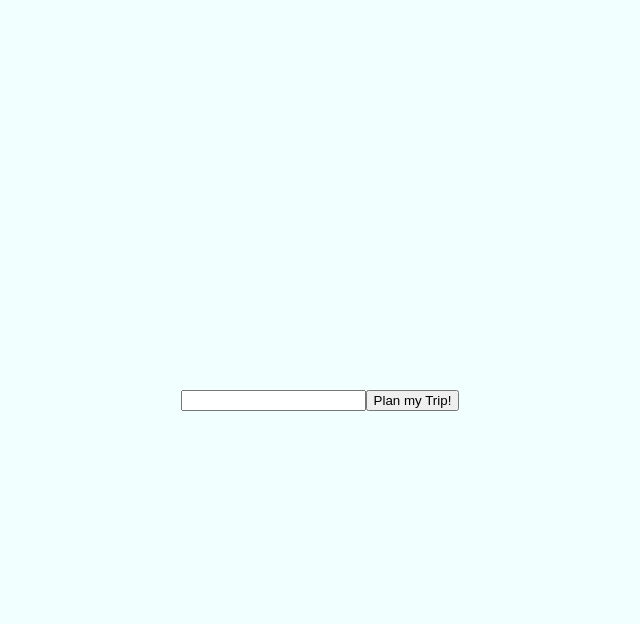
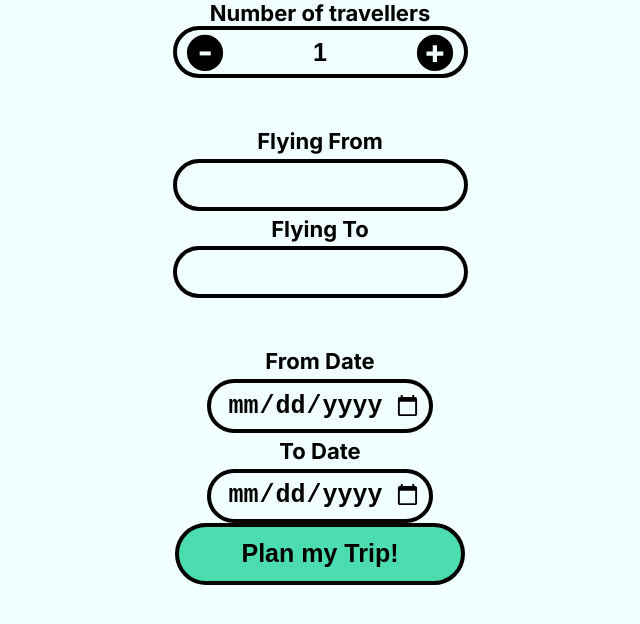
Before and after one commit to SLendyX/Travel-Agent, a React (Vite) app: page /plan-trip in a window 1280 px wide. Shown: the top 624 px of the page, without its empty margins (320-960 px from the left). Built offline with nearby package versions, Linux system fonts and the light colour scheme.

Commit message:
added inputs to plan-trip form

```diff
--- a/src/Pages/TripForm.jsx
+++ b/src/Pages/TripForm.jsx
@@ -1,10 +1,44 @@
 import React from "react";
 import {Link, useNavigate} from "react-router-dom"
-
+import Incrementer from "../components/incrementer/Incrementer";
+import ToFromInputs from "../components/ToFromInputs/ToFromInputs";
 
 export default function(){
 
+    const [travellers, setTravellers] = React.useState(1)
+    const [start, setStart] = React.useState("")
+    const [destination, setDestination] = React.useState("")
+    const [startDate, setStartDate] = React.useState("")
+    const [endDate, setEndDate] = React.useState("")
+
     const navigate = useNavigate()
+
+    const inputsArray = [
+        {
+            name: "flying",
+            input1:{
+                value: start,
+                onChange:(e) => setStart(e.target.value)
+            },
+            input2: {
+                value:destination,
+                onChange:(e) => setDestination(e.target.value)
+            }
+        },
+        {
+            name:"date",
+            reverse: true,
+            input1:{
+                value:startDate,
+                onChange:(e) => setStartDate(e.target.value)
+            },
+            input2:{
+                value:endDate,
+                onChange:(e) => setEndDate(e.target.value)
+            },
+            type: "date"
+        }
+    ]
 
     function test(e){
         e.preventDefault()
@@ -15,10 +49,25 @@ export default function(){
 
     }
 
+    console.log()
+
+    function changeTravelers(e, amount){
+        e.preventDefault()
+        setTravellers(oldTravelers => {
+            if(amount > 0 || oldTravelers !== 0)
+                return oldTravelers + amount
+            return oldTravelers
+        })
+    }
+
     return (
-        <form>
-            <input type="number"/>
-            <button>Plan my Trip!</button>
+        <form className="trip-form">
+            <label htmlFor="travellers">Number of travellers</label>
+            <Incrementer value={travellers} setIncrement={changeTravelers}/>
+
+            {inputsArray.map((input, index) => <ToFromInputs key={index} {...input}/>)}
+
+            <button className="submit-button">Plan my Trip!</button>
         </form>
     )
 }
--- /dev/null
+++ b/src/components/MinusIcon.jsx
@@ -0,0 +1,10 @@
+import React from "react";
+
+export default function({...props}){
+    return (
+        <svg {...props} width="38" height="42" viewBox="0 0 38 42" fill="none" xmlns="http://www.w3.org/2000/svg">
+        <circle cx="19" cy="23" r="17" fill="black" stroke="black" strokeWidth="4"/>
+        <path d="M25.0075 21.4467V25.6477H13.3988V21.4467H25.0075Z" fill="#F2FFFF"/>
+        </svg>
+    )
+}
--- /dev/null
+++ b/src/components/PlusIcon.jsx
@@ -0,0 +1,10 @@
+import React from "react";
+
+export default function({...props}){
+    return (
+        <svg {...props} width="38" height="42" viewBox="0 0 38 42" fill="none" xmlns="http://www.w3.org/2000/svg">
+        <circle cx="19" cy="23" r="17" fill="black" stroke="black" strokeWidth="4"/>
+        <path d="M16.6697 32.6204V15.021H21.1193V32.6204H16.6697ZM10.0948 26.0455V21.5959H27.6942V26.0455H10.0948Z" fill="#F2FFFF"/>
+        </svg>
+    )
+}
--- /dev/null
+++ b/src/components/ToFromInputs/ToFromInputs.css
@@ -0,0 +1,8 @@
+.to-from-container{
+    display: flex;
+    flex-direction: column;
+    align-items: center;
+    gap: .3em;
+    text-transform: capitalize;
+    margin-top: 3.125em;
+}
--- /dev/null
+++ b/src/components/ToFromInputs/ToFromInputs.jsx
@@ -0,0 +1,16 @@
+import React from "react";
+import "./ToFromInputs.css"
+
+export default function({name, reverse=false, input1, input2, ...props}){
+    const from = reverse ? `from ${name}` : `${name} from`
+    const to = reverse ? `to ${name}` : `${name} to`
+
+    return (
+        <div className="to-from-container">
+            <label htmlFor={from.replace(" ", "-")}>{from}</label>
+            <input {...props} {...input1} id={from.replace(" ", "-")}/>
+            <label htmlFor={to.replace(" ", "-")}>{to}</label>
+            <input {...props} {...input2} id={to.replace(" ", "-")}/>
+        </div>
+    )
+}
--- /dev/null
+++ b/src/components/incrementer/Incrementer.jsx
@@ -0,0 +1,18 @@
+import React from "react";
+import PlusIcon from "../PlusIcon";
+import MinusIcon from "../MinusIcon";
+import "./incrementer.css"
+
+export default function({setIncrement, ...props}){
+    return (
+        <div className="incrementer-container">
+            <input {...props} id="travellers" className="traveller-input" type="number" name="travellers"/>
+            <button onClick={(e) => setIncrement(e, 1)} className="increment-decrement increment">
+                <PlusIcon className="icon"/>
+            </button>
+            <button onClick={(e) => setIncrement(e, -1)} className="increment-decrement decrement">
+                <MinusIcon className="icon"/>
+            </button>
+        </div>
+    )
+}
--- /dev/null
+++ b/src/components/incrementer/incrementer.css
@@ -0,0 +1,26 @@
+.increment-decrement{
+    background-color: inherit;
+    border: none;
+    position: absolute;
+    top: 0;
+    bottom: 0;
+    cursor: pointer;
+}
+
+.increment{
+    right: 20px;
+}
+
+.decrement{
+    left: 20px;
+}
+
+.incrementer-container{
+    position: relative;
+    display: flex;
+    justify-content: center;
+}
+
+.icon{
+    height: 80%;
+}
--- a/src/index.css
+++ b/src/index.css
@@ -6,21 +6,25 @@ html, body{
     background-color: #F2FFFF;
     height: 100vh;
     font-family: "Inter", serif;
+    font-weight: 700;
 }
 
 #root{
     height: 100%;
 }
 
+.submit-button, input{
+    font-size: 1.5625rem;
+}
+
 .submit-button{
     border: 4px solid black;
     border-radius: 40px;
     background-color: #4BDCB0;
-    font-weight: 700;
-    font-size: 1.5625rem;
     min-width: 290px;
     padding: .5em;
     cursor: pointer;
+    font-weight: inherit;
 }
 
 .submit-button:hover{
@@ -31,10 +35,35 @@ html, body{
     box-shadow: inset 0px 0px 20px black;
 }
 
-.layout{
+.layout, .trip-form{
     display: flex;
     flex-direction: column;
     align-items: center;
+}
+.layout{
+    height: 100%;
     justify-content: center;
-    height: 100%;
 }
+
+.trip-form{
+    max-width: 320px;
+    margin-bottom: auto;
+}
+
+input{
+    border: 4px solid black;
+    border-radius: 40px;
+    background-color: inherit;
+    text-align: center;
+    width: 85%;
+    padding: .3em;
+    font-weight: inherit;
+}
+
+input.traveller-input::-webkit-inner-spin-button{
+    display: none;
+}
+
+label{
+    font-size: 1.375rem;
+}
```
Also changed, not shown: src/assets/minus_icon.svg (added), src/assets/plus_icon.svg (added).
